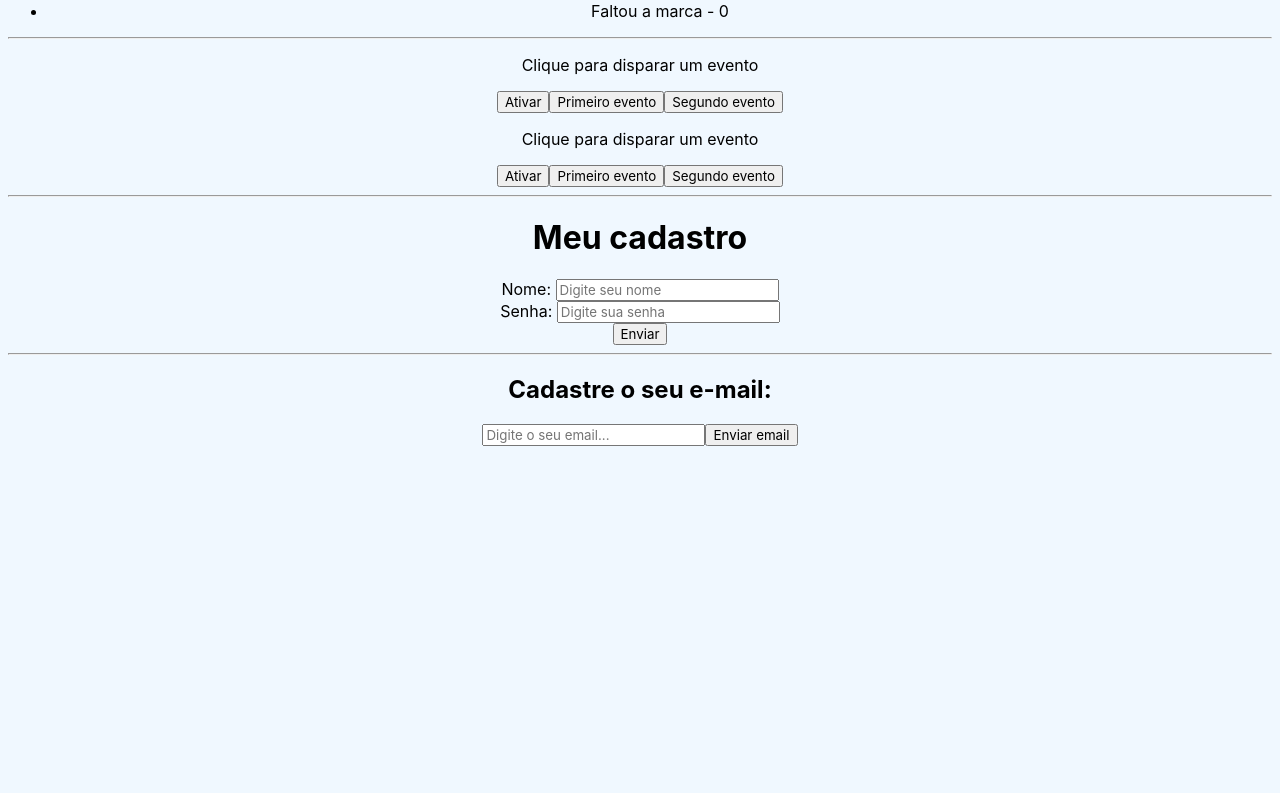
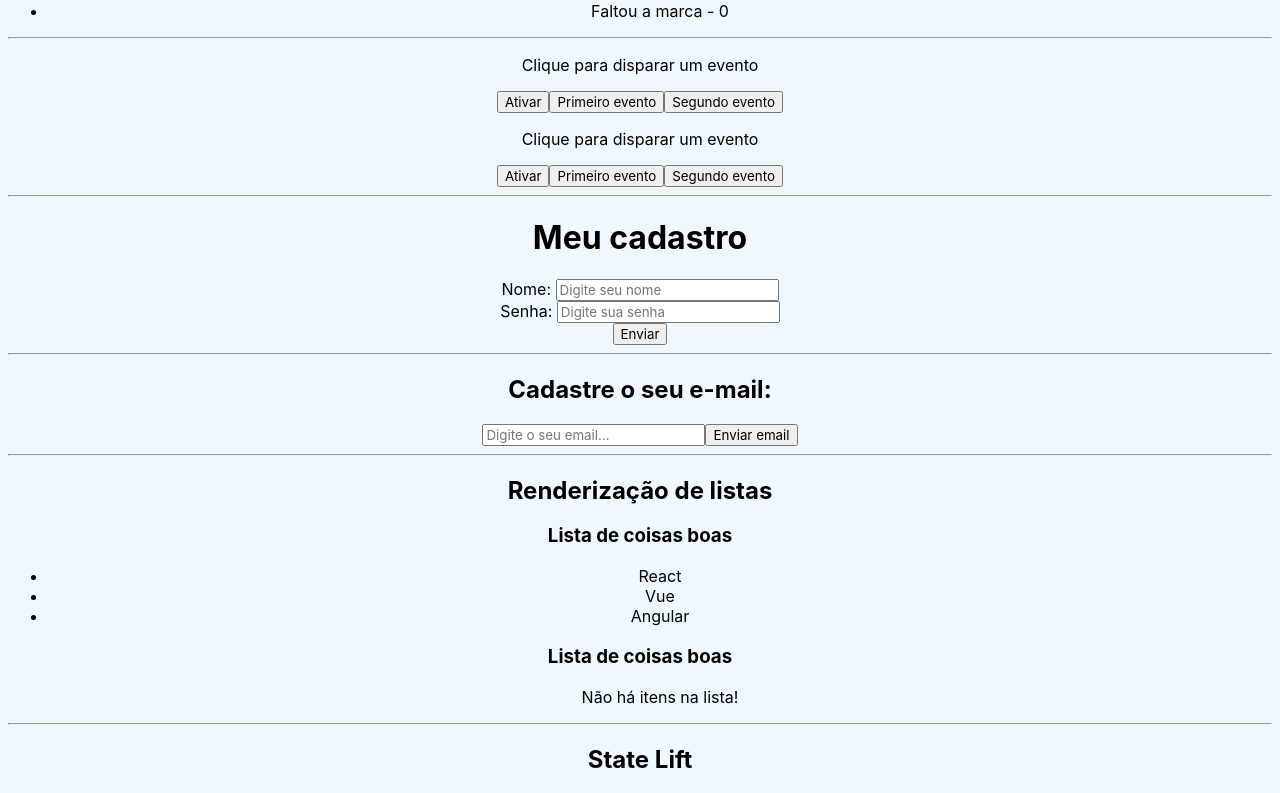
Before and after one commit to Valentim-Gab/React-course_Matheus-Battisti-Hora-de-Codar, a React (Create React App) app in the folder my-project/: page / in a window 1280 px wide. Shown: the part 1072-1865 px from the top of the page. Before the commit the page ends 1526 px from the top, so only its background shows below. Built offline with nearby package versions, Linux system fonts and the light colour scheme.

Commit message:
Renderização de listas - #13

```diff
--- a/my-project/src/App.jsx
+++ b/my-project/src/App.jsx
@@ -7,6 +7,7 @@ import { List } from './components/List.tsx'
 import { Event } from './components/Event.tsx'
 import { Form } from './components/Form.tsx'
 import { Conditional } from './components/Conditional.tsx'
+import { ListRender } from './components/ListRender.tsx'
 
 function App() {
   const name = 'Valentim'
@@ -17,6 +18,8 @@ function App() {
   }
 
   const url = 'https://via.placeholder.com/150'
+
+  const items = ['React', 'Vue', 'Angular']
 
   return (
     <main className="App">
@@ -42,6 +45,13 @@ function App() {
       <Form></Form>
       <hr />
       <Conditional></Conditional>
+      <hr />
+      <h2>Renderização de listas</h2>
+      <ListRender items={items}></ListRender>
+      <ListRender items={[]}></ListRender>
+      <hr />
+      <h2>State Lift</h2>
+
     </main>
   )
 }
--- /dev/null
+++ b/my-project/src/components/ListRender.tsx
@@ -0,0 +1,16 @@
+import React from 'react'
+
+export const ListRender: React.FC<{ items: [] }> = ({ items }) => {
+  return (
+    <>
+      <h3>Lista de coisas boas</h3>
+      <ul>
+        {items.length > 0 ? (
+          items.map((item, index) => <li key={index}>{item}</li>)
+        ) : (
+          <p>Não há itens na lista!</p>
+        )}
+      </ul>
+    </>
+  )
+}
```
Also changed, not shown: 1 other file (tests, documents, lock files or other folders).
